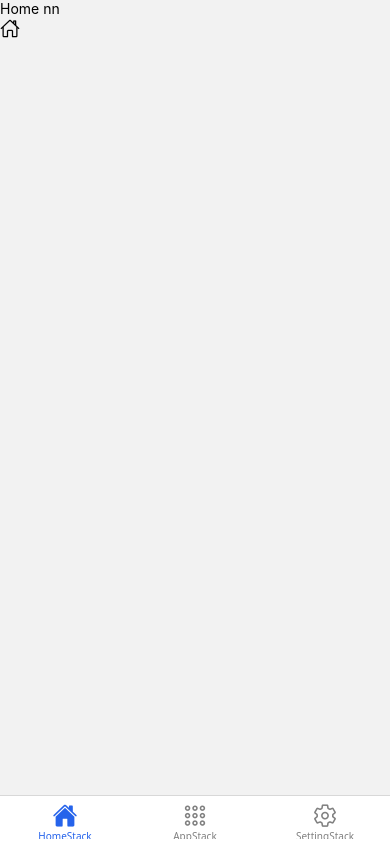
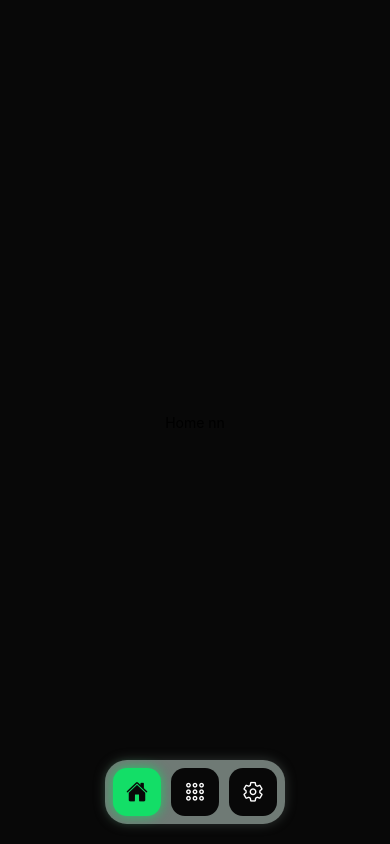
Before and after one commit to devrahuljourney/rethink, a React Native app in the folder rethink/: screen /MainTab in a window 390 px wide. Built offline with nearby package versions, Linux system fonts and the light colour scheme.

Commit message:
feat: implement custom bottom tab bar with updated color roles and home screen styling.

```diff
--- a/rethink/constant/color.ts
+++ b/rethink/constant/color.ts
@@ -1,8 +1,8 @@
 export const color = {
-  primary: '#13DE67',     // Growth, control, success
-  accent:  '#7CFFB2',     // Soft highlight
-  secondary: '#6f7a75',   // Calm text
-  glow: '#3f4a45',        // Ambient glow
+  primary: '#13DE67',     // Active tab
+  accent: '#7CFFB2',      // Soft highlight
+  secondary: '#6f7a75',   // Muted text
+  glow: '#3f4a45',        // Inactive tab bg
   white: '#ffffff',
   black: '#080808',
 }
--- a/rethink/navigation/tab/BottomTabNav.tsx
+++ b/rethink/navigation/tab/BottomTabNav.tsx
@@ -1,68 +1,25 @@
 import React from 'react'
 import { createBottomTabNavigator } from '@react-navigation/bottom-tabs'
-import Ionicons from 'react-native-vector-icons/Ionicons'
 
 import HomeStack from '../stack/HomeStack'
 import SettingStack from '../stack/SettingStack'
 import AppStack from '../stack/AppStack'
 import { BottomTabParamList } from '../navigationTypes'
+import CustomTabBar from './CustomTabBar'
 
 const Tab = createBottomTabNavigator<BottomTabParamList>()
 
 export default function BottomTabNav() {
-    const nav = [
-        {
-            name: 'HomeStack' as const,
-            component: HomeStack,
-            icon: 'home-outline',
-            showHeader: false,
-        },
-        {
-            name: 'AppStack' as const,
-            component: AppStack,
-            icon: 'apps-outline',
-            showHeader: false,
-        },
-        {
-            name: 'SettingStack' as const,
-            component: SettingStack,
-            icon: 'settings-outline',
-            showHeader: false,
-        },
-    ]
-
   return (
     <Tab.Navigator
-            screenOptions={({ route }) => ({
-                tabBarIcon: ({ focused, color, size }) => {
-                    const currentTab = nav.find(item => item.name === route.name)
-                    const iconName = currentTab ? currentTab.icon : 'help-outline'
-
-                    return (
-                        <Ionicons
-                            name={
-                                focused
-                                    ? iconName.replace('-outline', '')
-                                    : iconName
-                            }
-                            size={size}
-                            color={color}
-                        />
-                    )
-                },
-                tabBarActiveTintColor: '#2563eb',
-                tabBarInactiveTintColor: 'gray',
+      tabBar={props => <CustomTabBar {...props} />}
+      screenOptions={{
         headerShown: false,
-            })}
+      }}
     >
-            {nav.map((item, index) => (
-                <Tab.Screen
-                    key={index}
-                    name={item.name}
-                    component={item.component}
-                    options={{ headerShown: item.showHeader }}
-                />
-            ))}
+      <Tab.Screen name="HomeStack" component={HomeStack} />
+      <Tab.Screen name="AppStack" component={AppStack} />
+      <Tab.Screen name="SettingStack" component={SettingStack} />
     </Tab.Navigator>
   )
 }
--- /dev/null
+++ b/rethink/navigation/tab/CustomTabBar.tsx
@@ -0,0 +1,89 @@
+import React from 'react'
+import { View, TouchableOpacity, StyleSheet, Platform } from 'react-native'
+import Ionicons from 'react-native-vector-icons/Ionicons'
+import { BottomTabBarProps } from '@react-navigation/bottom-tabs'
+import { color } from '../../constant/color'
+
+
+export default function CustomTabBar({
+  state,
+  descriptors,
+  navigation,
+}: BottomTabBarProps) {
+  return (
+    <View style={styles.wrapper}>
+      <View style={styles.container}>
+        {state.routes.map((route, index) => {
+          const { options } = descriptors[route.key]
+          const focused = state.index === index
+
+          const icon =
+            route.name === 'HomeStack'
+              ? 'home'
+              : route.name === 'AppStack'
+              ? 'apps'
+              : 'settings'
+
+          return (
+            <TouchableOpacity
+              key={route.key}
+              onPress={() => navigation.navigate(route.name)}
+              activeOpacity={0.8}
+              style={[
+                styles.tab,
+                focused && styles.activeTab,
+              ]}
+            >
+              <Ionicons
+                name={focused ? icon : `${icon}-outline`}
+                size={22}
+                color={focused ? color.black : color.white}
+              />
+            </TouchableOpacity>
+          )
+        })}
+      </View>
+    </View>
+  )
+}
+
+const styles = StyleSheet.create({
+  wrapper: {
+    position: 'absolute',
+    bottom: 20,
+    left: 16,
+    right: 16,
+    alignItems: 'center',
+  },
+
+  container: {
+    flexDirection: 'row',
+    padding: 8,
+    gap: 10,
+    borderRadius: 22,
+    backgroundColor: color.secondary,
+
+    shadowColor: color.secondary,
+    shadowOpacity: 0.4,
+    shadowRadius: 12,
+    elevation: 20,
+  },
+
+  tab: {
+    width: 48,
+    height: 48,
+    borderRadius: 14,
+    alignItems: 'center',
+    justifyContent: 'center',
+    backgroundColor: color.black,
+  },
+
+  activeTab: {
+    backgroundColor: color.primary,
+
+    shadowColor: color.primary,
+    shadowOpacity: 0.8,
+    shadowRadius: 12,
+    elevation: 12,
+  },
+})
--- a/rethink/screen/HomePage/Home.tsx
+++ b/rethink/screen/HomePage/Home.tsx
@@ -1,13 +1,23 @@
-import { View, Text } from 'react-native'
+import { View, Text,StyleSheet } from 'react-native'
 import React from 'react'
 import Ionicons from 'react-native-vector-icons/Ionicons'
+import { color } from '../../constant/color'
 
 
 export default function Home() {
   return (
-    <View>
+    <View style={styles.container} >
       <Text>Home nn</Text>
-      <Ionicons name="home-outline" size={20} color="black" />
     </View>
   )
 }
+
+const styles = StyleSheet.create({
+    container: {
+        flex: 1,
+        justifyContent: 'center',
+        alignItems: 'center',
+        backgroundColor: color.black,
+        color: color.white,
+    },
+})
```
Lines whose indentation alone changed are shown as unchanged.
